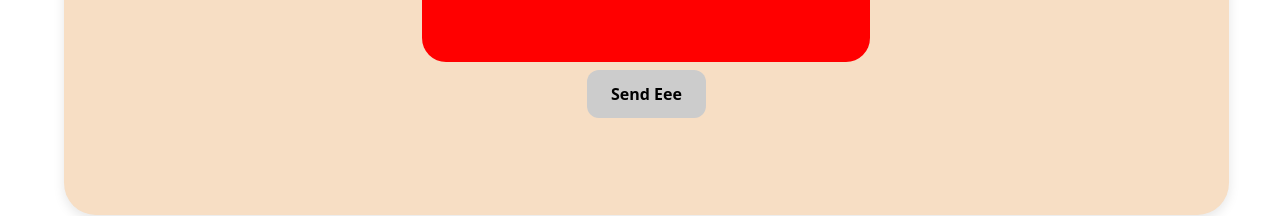
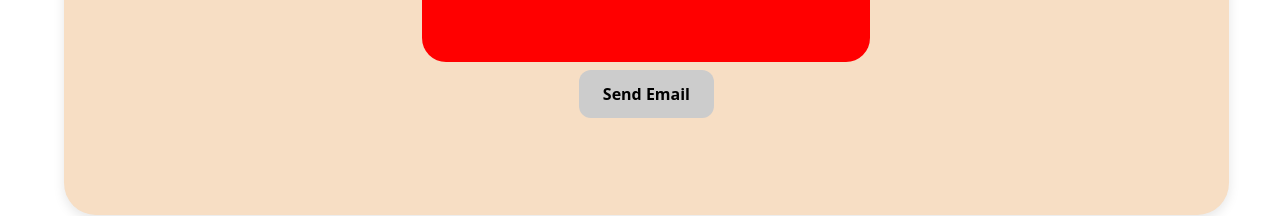
Before and after one commit to CrystalBow/group1_KarateSite, a React (Vite) app in the folder frontend/: page /forgotpasswordpage in a window 1280 px wide. Shown: the part 569-785 px from the top of the page. Built offline with nearby package versions, Linux system fonts and the light colour scheme.

Commit message:
Update ForgotPasswordPage.tsx

```diff
--- a/frontend/src/pages/ForgotPasswordPage.tsx
+++ b/frontend/src/pages/ForgotPasswordPage.tsx
@@ -103,7 +103,7 @@ function ForgotPassword() {
             </div>
             <span className="error-message">{message}</span>
             <button type="submit" className="btn btn-primary" onClick={sendEmail}>
-              Send Eee
+              Send Email
             </button>
           </div>
         </div>
```
